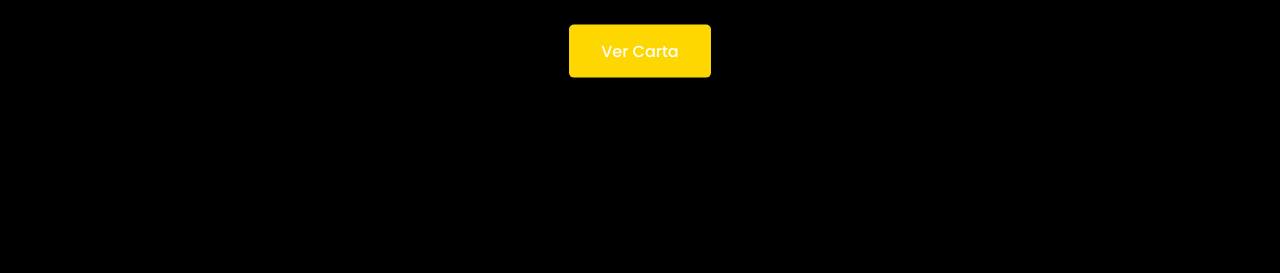
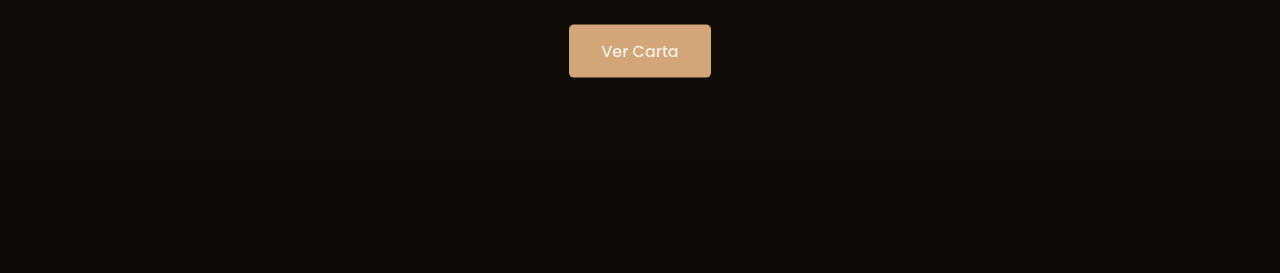
Before and after one commit to ComboNets/ChocoMiMi, a plain HTML site: page index.html in a window 1280 px wide. Shown: the part 527-800 px from the top of the page. Drawn offline with nearby package versions, Linux system fonts and the light colour scheme.

Commit message:
style: apply rustic vintage color palette
Co-Authored-By: Warp <agent@warp.dev>

```diff
--- a/assets/css/styles.css
+++ b/assets/css/styles.css
@@ -5,23 +5,31 @@
 }
 
 :root {
-    --primary-color: #FF1493;
-    --primary-dark: #C71585;
-    --accent-color: #FFD700;
-    --black: #000000;
-    --dark-gray: #0a0a0a;
-    --medium-gray: #1a1a1a;
-    --light-gray: #333333;
-    --text-dark: #ffffff;
-    --text-medium: #cccccc;
-    --text-light: #999999;
-    --bg-wood: #000000;
-    --bg-light: #0a0a0a;
-    --bg-white: #1a1a1a;
-    --border-color: #333333;
-    --shadow-sm: 0 2px 8px rgba(255, 255, 255, 0.05);
-    --shadow-md: 0 4px 12px rgba(255, 255, 255, 0.08);
-    --shadow-lg: 0 10px 25px rgba(255, 255, 255, 0.1);
+    /* Rustic / vintage warm palette */
+    --primary-color: #8b5a2b;      /* warm saddle brown */
+    --primary-dark: #5c3b1e;       /* deeper brown */
+    --accent-color: #d2a679;       /* muted gold / caramel */
+
+    --black: #1b130c;              /* very dark brown instead of pure black */
+    --dark-gray: #241710;          /* deep chocolate */
+    --medium-gray: #3a2618;        /* medium brown */
+    --light-gray: #5a3a25;         /* lighter brown */
+
+    --text-dark: #f8f1e7;          /* warm off‑white for dark backgrounds */
+    --text-medium: #e0d0c0;        /* softer beige */
+    --text-light: #c4ac96;         /* light tan */
+
+    --bg-wood: #2a1a10;            /* wood‑like background */
+    --bg-light: #342017;           /* warm dark background */
+    --bg-white: #423024;           /* used where a "white" base was before */
+
+    --border-color: #6b4b33;       /* brownish border */
+
+    /* Shadows now based on dark brown, not white glow */
+    --shadow-sm: 0 2px 8px rgba(0, 0, 0, 0.25);
+    --shadow-md: 0 4px 12px rgba(0, 0, 0, 0.35);
+    --shadow-lg: 0 10px 25px rgba(0, 0, 0, 0.45);
+
     --transition: all 0.3s ease;
 }
 
```
